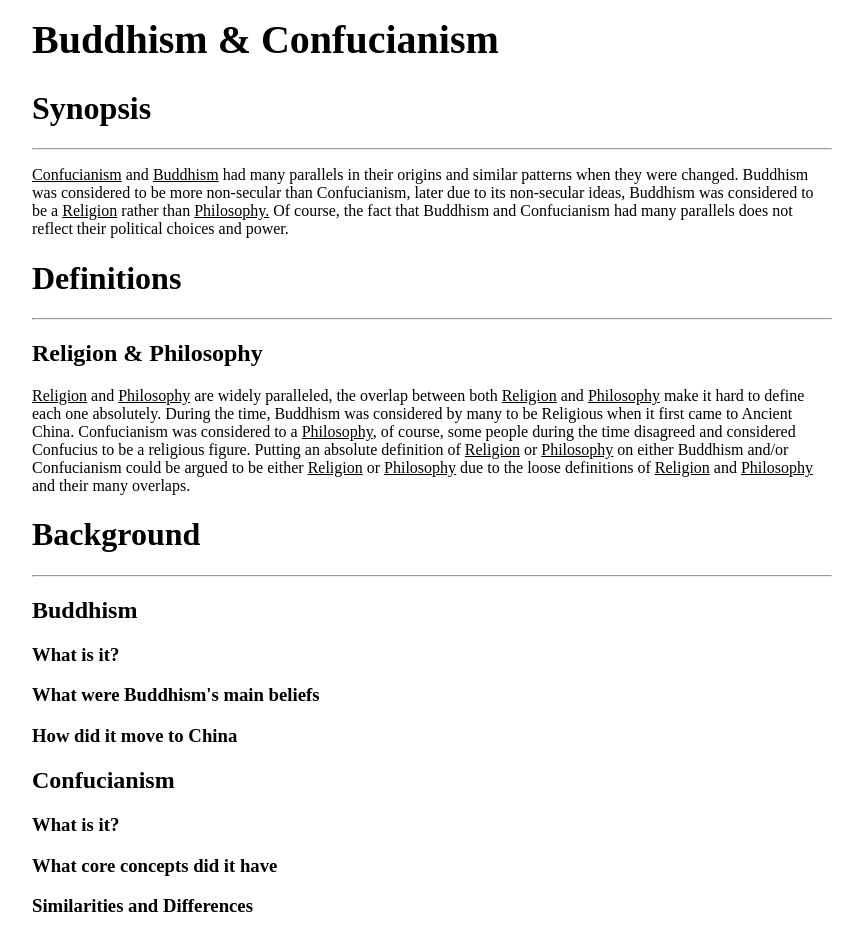
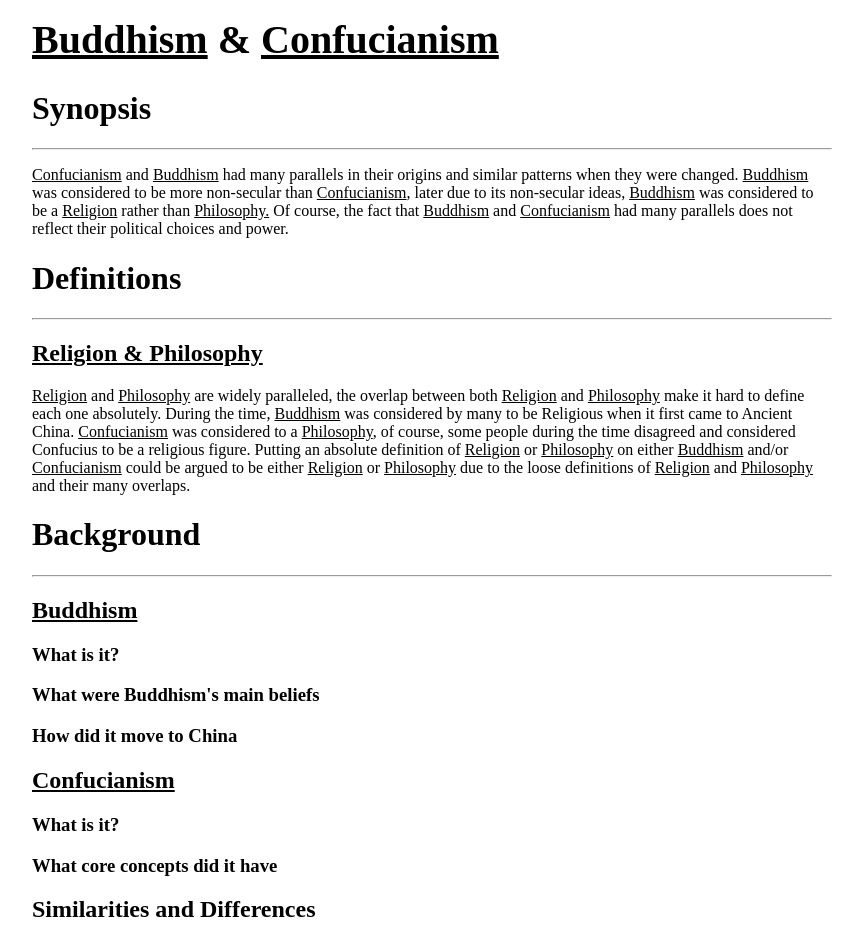
Before and after one commit to SgoSkz/SgoSkz.github.io, a plain HTML site: page temp.html in a window 1280 px wide. Shown: the top 926 px of the page, without its empty margins (208-1071 px from the left). Drawn offline with Linux system fonts and the light colour scheme.

Commit message:
Update temp.html

```diff
--- a/temp.html
+++ b/temp.html
@@ -8,7 +8,7 @@
     </head>
     <body>
         <h1 style="font-size: 40;">
-            Buddhism & Confucianism
+            <a href="#budd">Buddhism</a> & <a href="#conf">Confucianism</a>
         </h1>
         <h1>
             Synopsis
@@ -16,13 +16,13 @@
         <hr>
         <div>
             <p>
-            <a href="#conf">Confucianism</a> and <a href="#budd">Buddhism</a>
+            <a href="#conf">Confucianism</a> and <a href="#budd"><a href="#budd">Buddhism</a></a>
             had many parallels in their origins and similar patterns when they
-            were changed. Buddhism was considered to be more non-secular than
-            Confucianism, later due to its non-secular ideas, Buddhism was
+            were changed. <a href="#budd">Buddhism</a> was considered to be more non-secular than
+            <a href="#conf">Confucianism</a>, later due to its non-secular ideas, <a href="#budd">Buddhism</a> was
             considered to be a <a href="#R&P">Religion</a> rather than
-            <a href="#R&P">Philosophy.</a> Of course, the fact that Buddhism
-            and Confucianism had many parallels does not reflect their
+            <a href="#R&P">Philosophy.</a> Of course, the fact that <a href="#budd">Buddhism</a>
+            and <a href="#conf">Confucianism</a> had many parallels does not reflect their
             political choices and power.
             </p>
         </div>
@@ -33,20 +33,20 @@
         <hr>
         <div>
             <h2 id="R&P">
-                Religion & Philosophy
+                <a href="#R&P">Religion & Philosophy</a>
             </h2>
             <p>
             <a href="#R&P">Religion</a> and <a href="#R&P">Philosophy</a> are
             widely paralleled, the overlap between both
             <a href="#R&P">Religion</a> and <a href="#R&P">Philosophy</a> make
-            it hard to define each one absolutely. During the time, Buddhism
+            it hard to define each one absolutely. During the time, <a href="#budd">Buddhism</a>
             was considered by many to be Religious when it first came to
-            Ancient China. Confucianism was considered to a
+            Ancient China. <a href="#conf">Confucianism</a> was considered to a
             <a href="#R&P">Philosophy</a>, of course, some people during the
             time disagreed and considered Confucius to be a religious figure.
             Putting an absolute definition of <a href="#R&P">Religion</a> or
-            <a href="#R&P">Philosophy</a> on either Buddhism and/or
-            Confucianism could be argued to be either
+            <a href="#R&P">Philosophy</a> on either <a href="#budd">Buddhism</a> and/or
+            <a href="#conf">Confucianism</a> could be argued to be either
             <a href="#R&P">Religion</a> or <a href="#R&P">Philosophy</a> due to
             the loose definitions of <a href="#R&P">Religion</a> and
             <a href="#R&P">Philosophy</a> and their many overlaps.
@@ -58,7 +58,7 @@
         </h1>
         <hr>
         <h2 id="budd">
-            Buddhism
+            <a href="#budd">Buddhism</a>
         </h2>
         <div>
             <h3>
@@ -78,7 +78,7 @@
             </p>
         </div>
         <h2 id="conf">
-            Confucianism
+            <a href="#conf">Confucianism</a>
         </h2>
         <div>
             <h3>
@@ -91,9 +91,11 @@
             </h3>
             <p>
             </p>
-            <h3>
-                Similarities and Differences
-            </h3>
+        </div>
+        <h2>
+            Similarities and Differences
+        </h2>
+        <div>
             <p>
             </p>
         </div>
```
